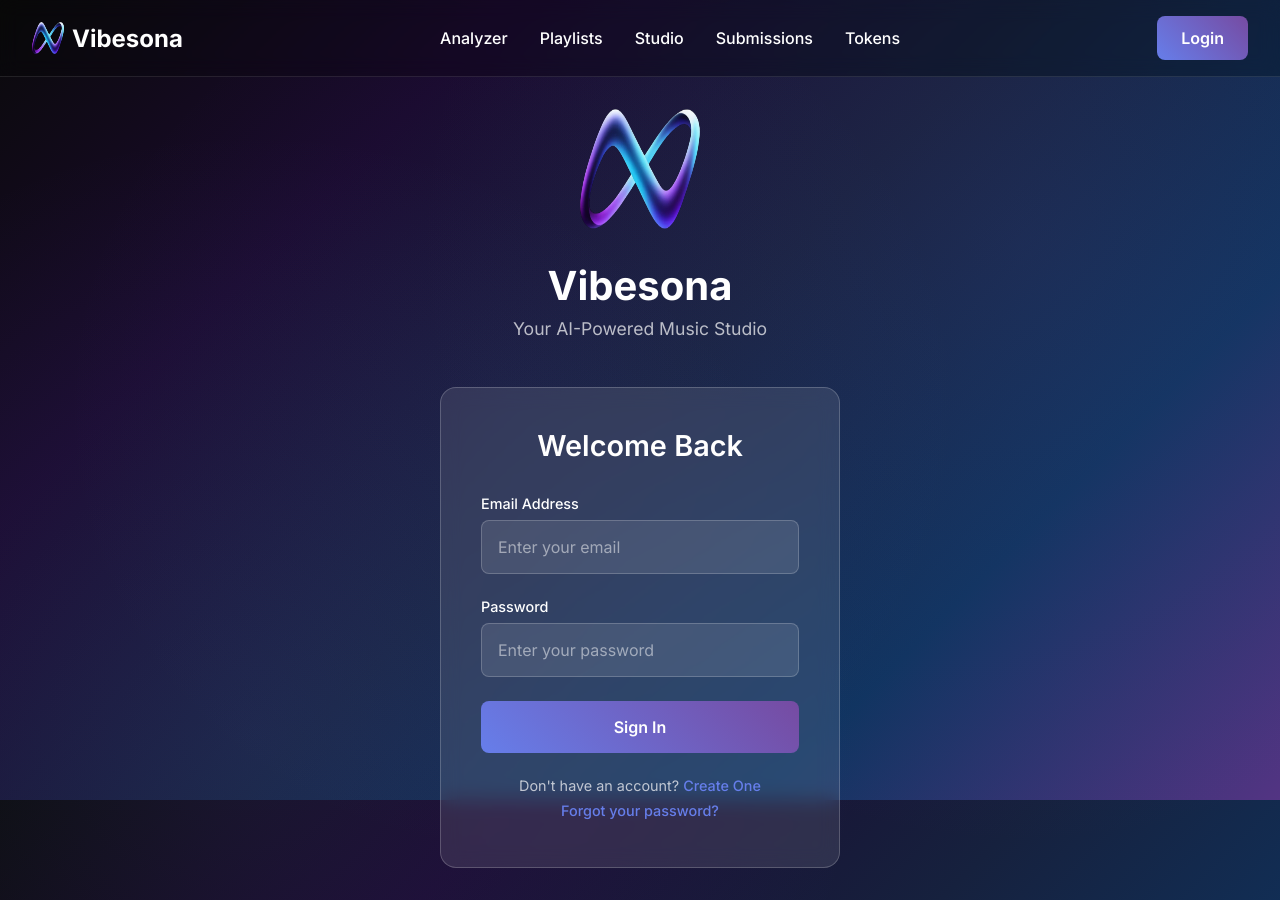
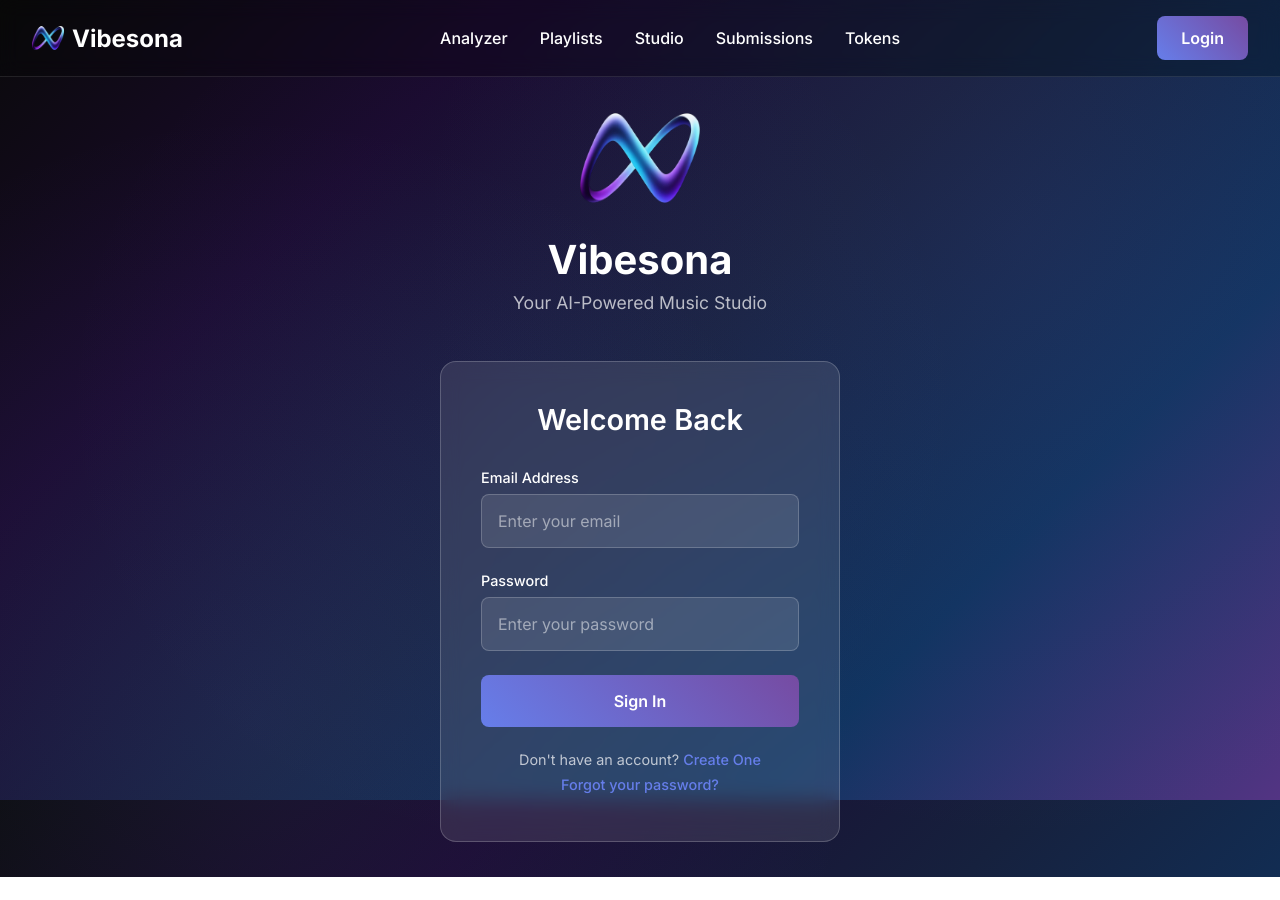
Before and after one commit to Akiirostudio/AI-SoundStudio, a React (Create React App) app: page /login in a window 1280 px wide. After the commit the page ends 877 px from the top, so only its background shows below. Built offline with nearby package versions, Linux system fonts and the light colour scheme; no server answers.

Commit message:
Adjust logo dimensions to prevent stretching - Reduce navbar logo height from 32px to 24px - Reduce home and login page logo height from 120px to 90px - Maintain 4:3 aspect ratio for natural appearance

```diff
--- a/src/components/Navbar.js
+++ b/src/components/Navbar.js
@@ -27,7 +27,7 @@ const Logo = styled.div`
 
 const LogoIcon = styled.img`
   width: 32px;
-  height: 32px;
+  height: 24px;
   border-radius: 0;
 `;
 
--- a/src/pages/Home.js
+++ b/src/pages/Home.js
@@ -37,7 +37,7 @@ const HeroSection = styled(motion.div)`
 
 const LargeLogo = styled(motion.img)`
   width: 120px;
-  height: 120px;
+  height: 90px;
   border-radius: 0;
   margin: 0 auto 2rem;
   display: block;
--- a/src/pages/Login.js
+++ b/src/pages/Login.js
@@ -35,7 +35,7 @@ const BrandSection = styled(motion.div)`
 
 const LargeLogo = styled(motion.img)`
   width: 120px;
-  height: 120px;
+  height: 90px;
   border-radius: 0;
   margin: 0 auto 2rem;
   display: block;
```
